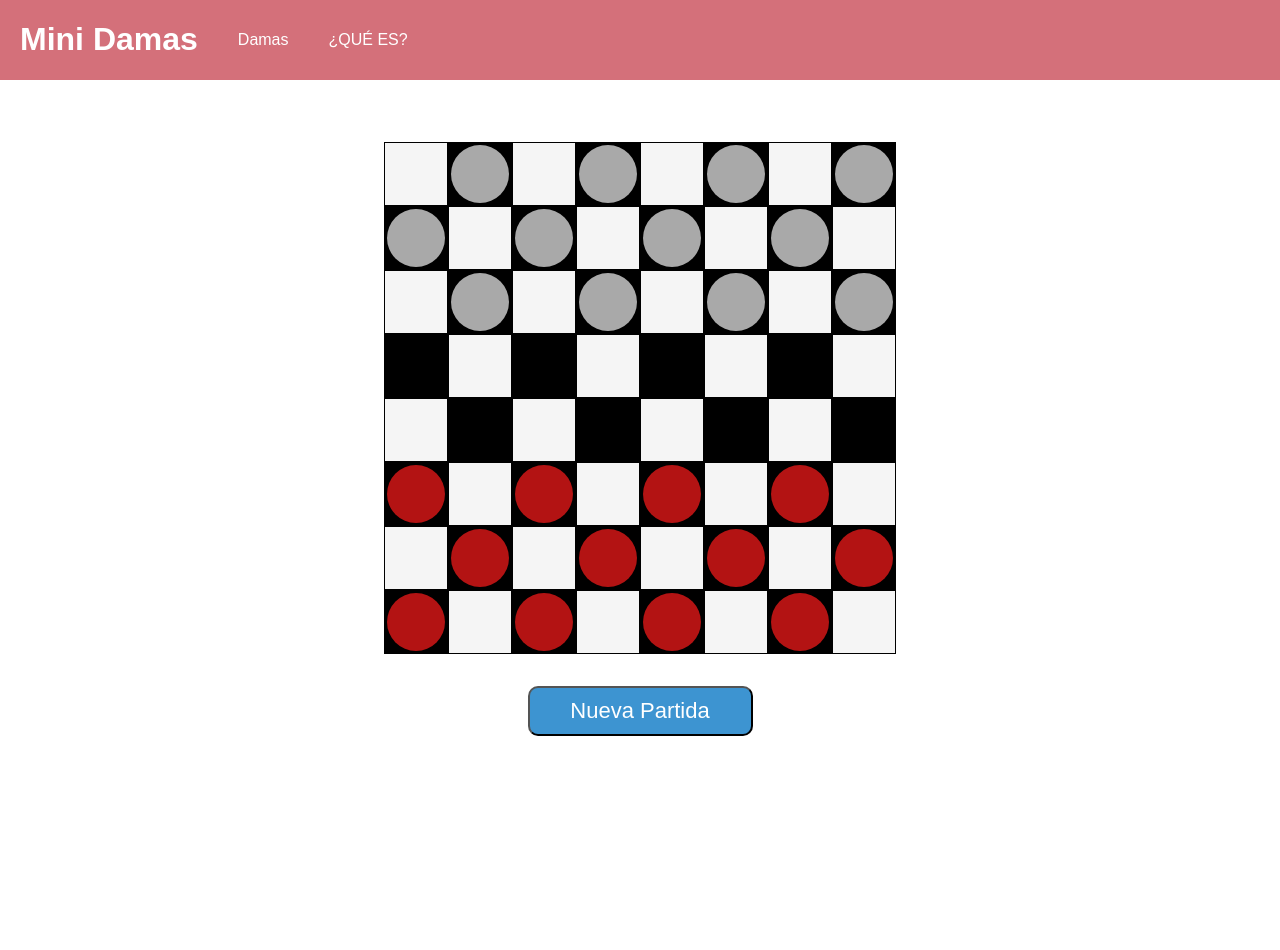
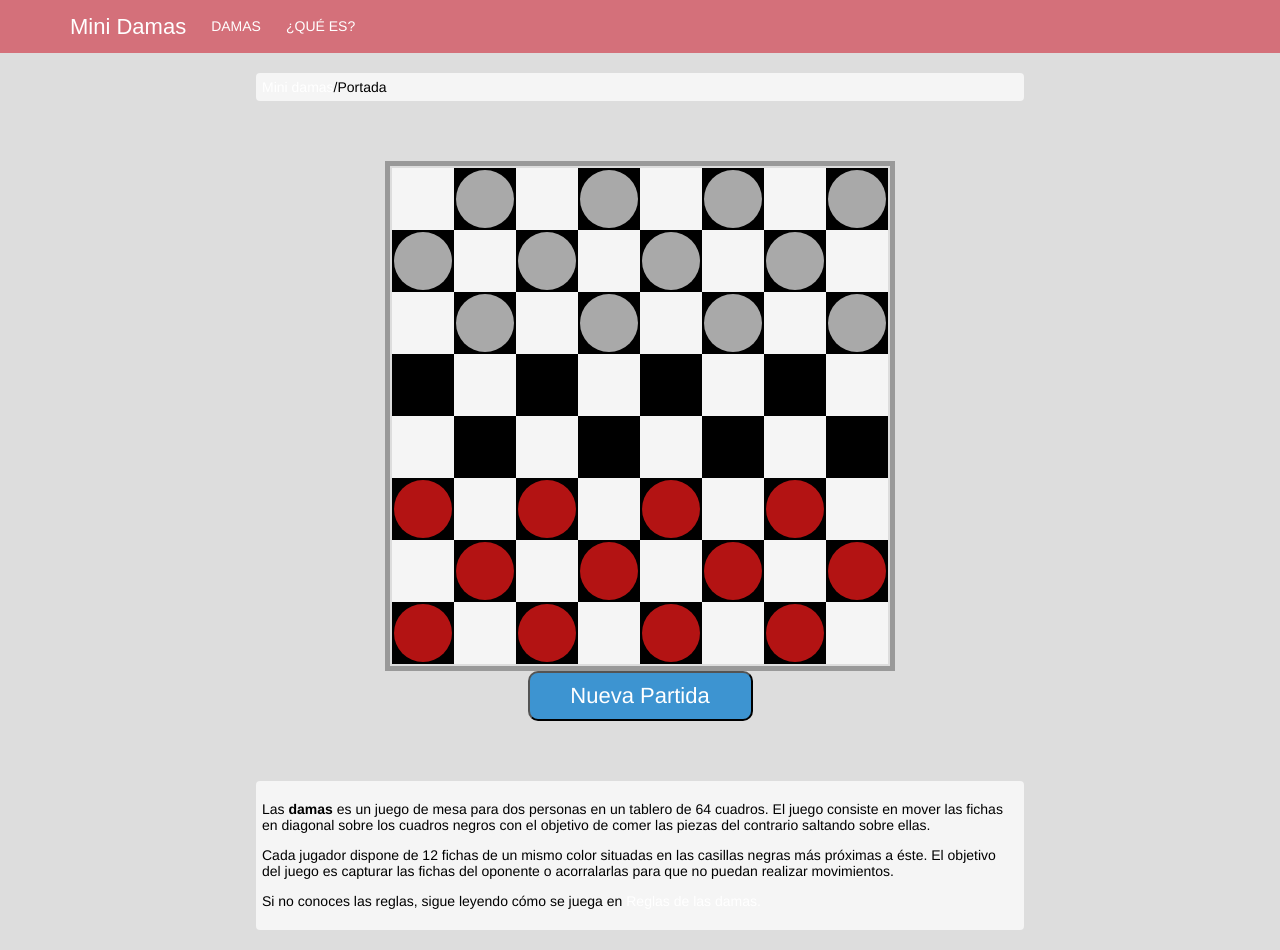
Before and after one commit to GianElli99/damas_web, a plain HTML site: page index.html in a window 1280 px wide. Before the commit the page ends 800 px from the top, so only its background shows below. Drawn offline with Linux system fonts and the light colour scheme.

Commit message:
changes to make website more similar to the example

```diff
--- a/css/styles.css
+++ b/css/style.css
@@ -1,20 +1,45 @@
 body {
-  font-family: 'Capriola', sans-serif;
+  font-family: 'Helvetica Neue', Helvetica, Arial, sans-serif;
+  font-size: 14px;
+  background-color: #dddddd;
 }
 header {
   display: flex;
   background-color: #d4707a;
   color: white;
+  height: 53px;
+  justify-content: center;
+  align-items: center;
+}
+#navigation-items {
+  display: flex;
+  width: 1140px;
+  padding: 0;
 }
 main {
   display: flex;
   justify-content: center;
-  margin-top: 60px;
-  margin-bottom: 30px;
+  align-items: center;
+  flex-direction: column;
+  margin: 60px 20%;
 }
 a {
+  text-decoration: none;
   color: white;
-  text-decoration: none;
+}
+#where-am-i {
+  display: flex;
+  background-color: #f5f5f5;
+  color: black;
+  margin: 20px 20%;
+  border-radius: 4px;
+  padding: 6px;
+}
+#damas-explanation {
+  background-color: #f5f5f5;
+  margin: 20px 20%;
+  border-radius: 4px;
+  padding: 6px;
 }
 #div-start-match {
   display: flex;
@@ -23,7 +48,14 @@ a {
 .header-item {
   display: flex;
   align-items: center;
-  margin: 0px 20px;
+  margin: 0px 25px 0px 0px;
+}
+table {
+  width: 490px;
+  border: 5px solid #999999;
+}
+tbody {
+  border-spacing: 0;
 }
 .cell {
   display: flex;
@@ -31,7 +63,6 @@ a {
   align-items: center;
   height: 60px;
   width: 60px;
-  border: 1px solid black;
 }
 .row {
   display: flex;
@@ -64,3 +95,8 @@ a {
   width: 225px;
   height: 50px;
 }
+#title {
+  font-family: 'Capriola', sans-serif;
+  font-size: 22px;
+  font-weight: 200;
+}
--- a/index.html
+++ b/index.html
@@ -5,15 +5,23 @@
     <meta http-equiv="X-UA-Compatible" content="IE=edge" />
     <meta name="viewport" content="width=device-width, initial-scale=1.0" />
     <link rel="stylesheet" href="./css/normalize.css" />
-    <link rel="stylesheet" href="./css/styles.css" />
+    <link rel="stylesheet" href="./css/style.css" />
     <title>Mini Damas</title>
   </head>
   <body>
     <header>
-      <div class="header-item"><h1>Mini Damas</h1></div>
-      <div class="header-item"><a href="">Damas</a></div>
-      <div class="header-item"><a href="">¿QUÉ ES?</a></div>
+      <!--tendrá que ser un nav??-->
+      <ul id="navigation-items">
+        <li id="title" class="header-item">Mini Damas</li>
+        <li class="header-item"><a href="">DAMAS</a></li>
+        <li class="header-item"><a href="">¿QUÉ ES?</a></li>
+      </ul>
     </header>
+    <div id="where-am-i">
+      <div><a href="">Mini damas</a></div>
+      <div>/</div>
+      <div>Portada</div>
+    </div>
     <main>
       <table>
         <tr id="row-8" class="row">
@@ -145,9 +153,27 @@
           <td id="row-1-col-8" class="cell light"></td>
         </tr>
       </table>
+      <div id="div-start-match">
+        <button id="start-match">Nueva Partida</button>
+      </div>
     </main>
-    <div id="div-start-match">
-      <button id="start-match">Nueva Partida</button>
+    <div id="damas-explanation">
+      <p>
+        Las <span style="font-weight: bold">damas</span> es un juego de mesa
+        para dos personas en un tablero de 64 cuadros. El juego consiste en
+        mover las fichas en diagonal sobre los cuadros negros con el objetivo de
+        comer las piezas del contrario saltando sobre ellas.
+      </p>
+      <p>
+        Cada jugador dispone de 12 fichas de un mismo color situadas en las
+        casillas negras más próximas a éste. El objetivo del juego es capturar
+        las fichas del oponente o acorralarlas para que no puedan realizar
+        movimientos.
+      </p>
+      <p>
+        Si no conoces las reglas, sigue leyendo cómo se juega en
+        <a href="">Reglas de las damas.</a>
+      </p>
     </div>
   </body>
 </html>
```
